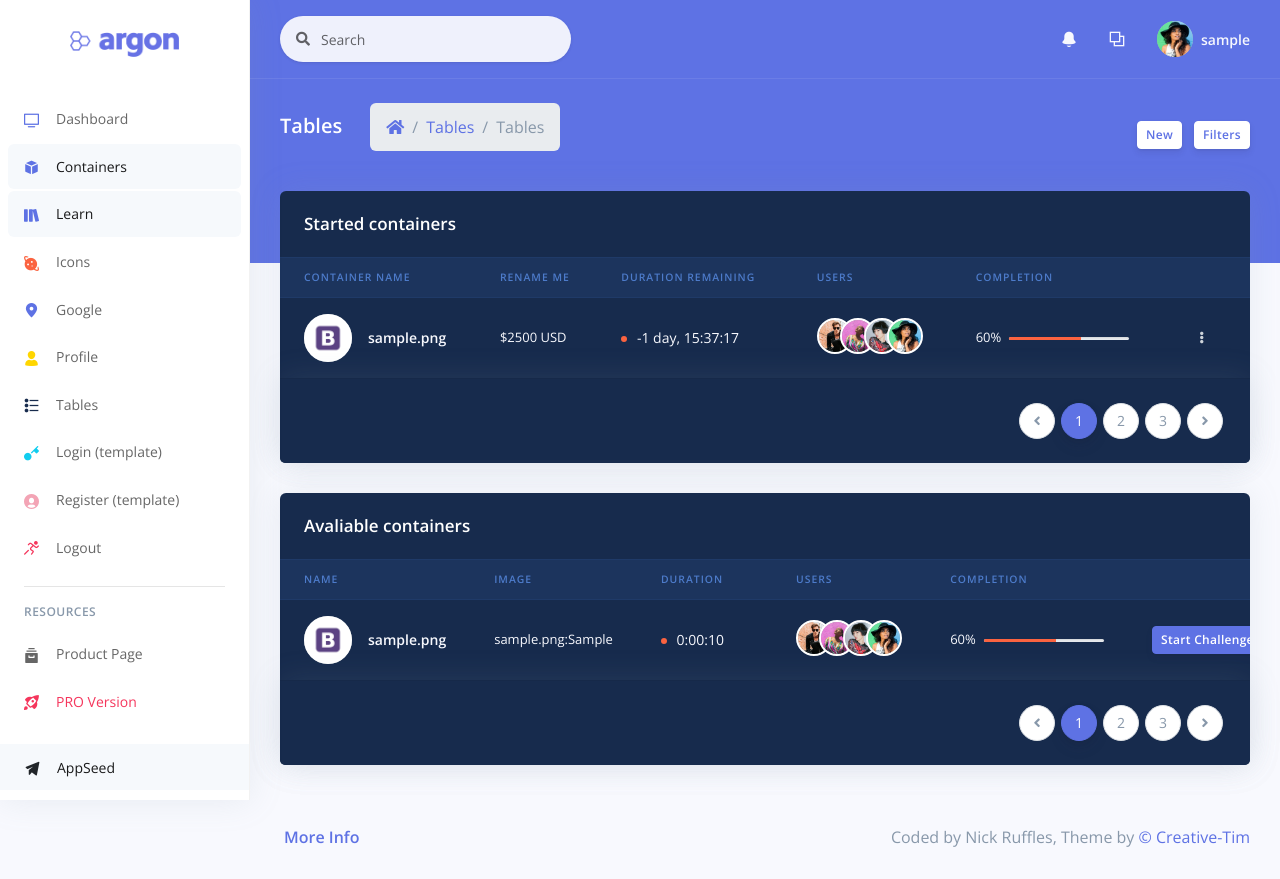
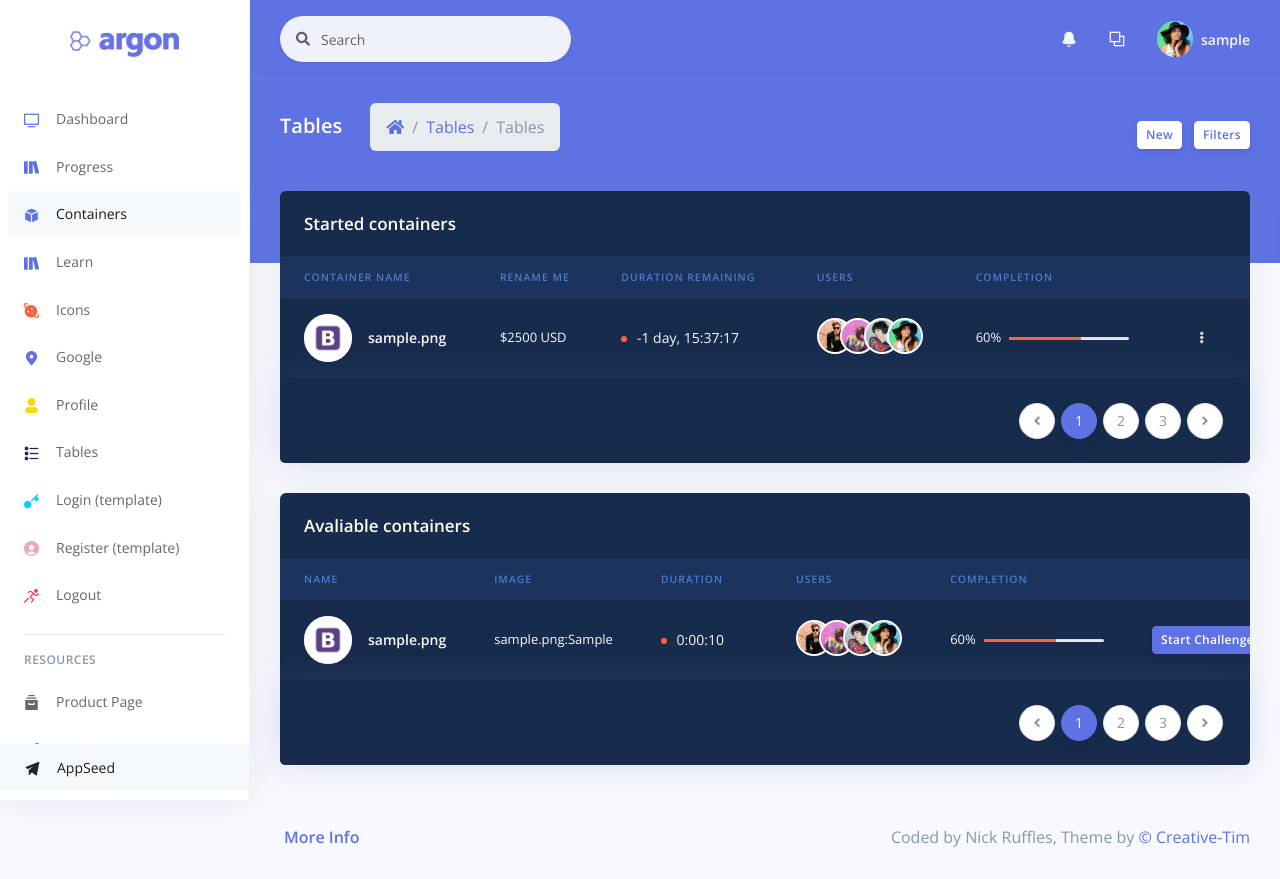
Before and after one commit to TheDarthMole/Dissertation, a Django app: page /containers in a window 1280 px wide. Run offline with Django 3.2, Linux system fonts and the light colour scheme; a user stored in the database is signed in; tables that the repository leaves empty hold one stand-in row (values such as "Sample post"); some libraries are stand-ins or nearby versions.

Commit message:
chore: fixed indentation

```diff
--- a/apps/templates/includes/sidenav.html
+++ b/apps/templates/includes/sidenav.html
@@ -3,7 +3,8 @@
         <!-- Brand -->
         <div class="sidenav-header  align-items-center">
             <a class="navbar-brand" href="/">
-        <img src="/static/assets/img/brand/blue.png" class="navbar-brand-img" alt="Argon Design - Jinja Template Logo.">
+                <img src="/static/assets/img/brand/blue.png" class="navbar-brand-img"
+                     alt="Argon Design - Jinja Template Logo.">
             </a>
         </div>
         <div class="navbar-inner">
@@ -18,17 +19,27 @@
                         </a>
                     </li>
                     <li class="nav-item">
-            <a class="nav-link {% if 'containers' in segment %} active {% endif %}" href="{% url 'containers' %}">
+                        <a class="nav-link {% if 'progress' in segment %} active {% endif %}"
+                           href="{% url 'learn' %}">
+                            <i class="ni ni-books text-primary"></i>
+                            <span class="nav-link-text">Progress</span>
+                        </a>
+                    </li>
+                    <li class="nav-item">
+                        <a class="nav-link {% if 'containers' in segment %} active {% endif %}"
+                           href="{% url 'containers' %}">
                             <i class="ni ni-app text-primary"></i>
                             <span class="nav-link-text">Containers</span>
                         </a>
                     </li>
                     <li class="nav-item">
-            <a class="nav-link {% if 'containers' in segment %} active {% endif %}" href="{% url 'learn' %}">
+                        <a class="nav-link {% if 'learn' in segment %} active {% endif %}"
+                           href="{% url 'learn' %}">
                             <i class="ni ni-books text-primary"></i>
                             <span class="nav-link-text">Learn</span>
                         </a>
                     </li>
+
                     <li class="nav-item">
                         <a class="nav-link {% if 'icons' in segment %} active {% endif %}" href="/icons.html">
                             <i class="ni ni-planet text-orange"></i>
```
Lines whose indentation alone changed are shown as unchanged.
